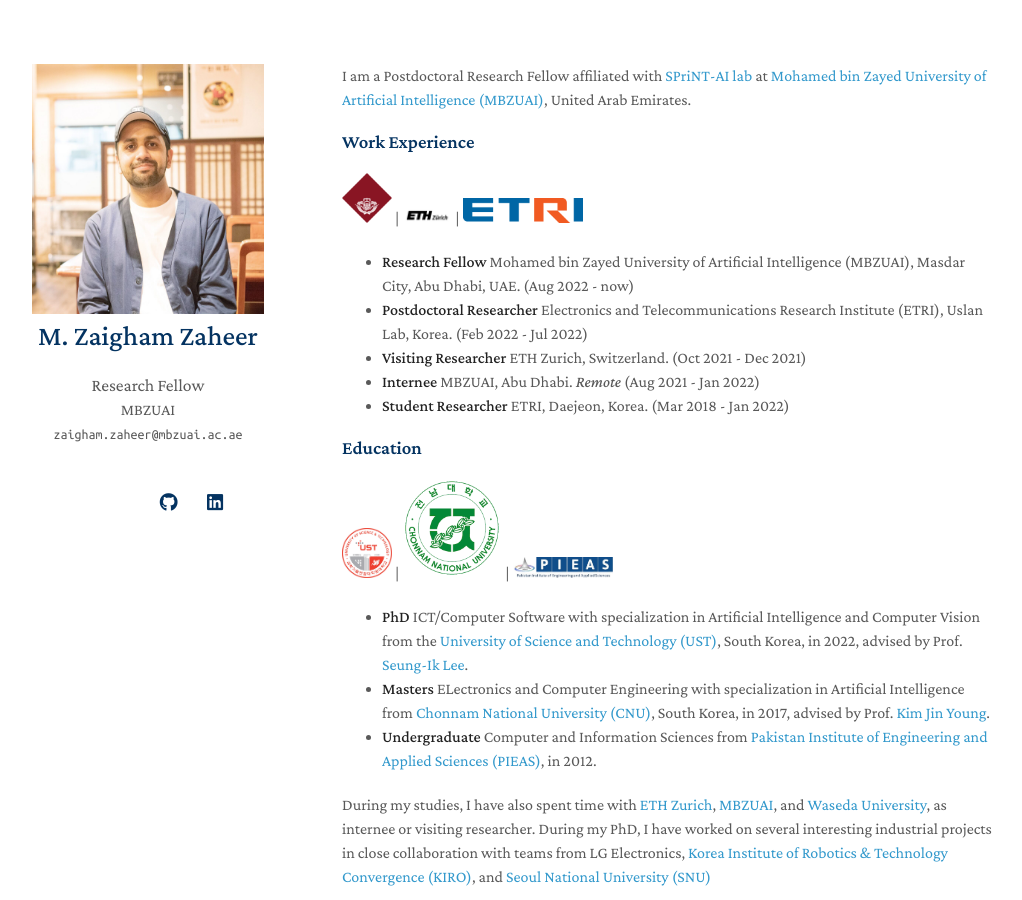
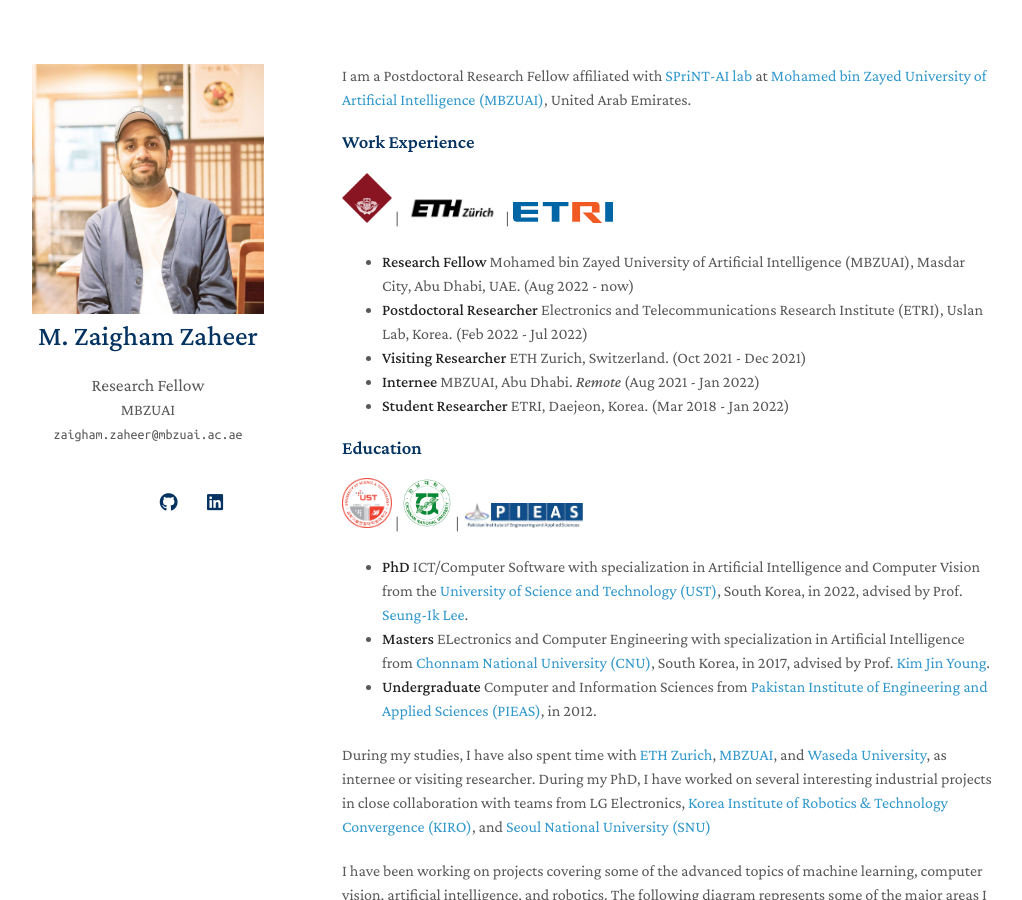
Before and after one commit to ZaighamZ/ZaighamZ.github.io, a Jekyll site: the page built from index.md, in a window 1280 px wide and 900 px high. Shown: the whole window, without its empty margins (128-1150 px from the left). Built offline with Jekyll 4.4.1, drawn with Linux system fonts in a browser that asks for light colours; nearby versions of some CDN libraries; a style sheet for code colours, icons or effects is not loaded.

Commit message:
Update index.md

```diff
--- a/index.md
+++ b/index.md
@@ -10,8 +10,8 @@ I am a Postdoctoral Research Fellow affiliated with [SPriNT-AI lab](https://www.
 
 ### Work Experience
 <img src="/assets/img/logos/waseda_logo.png" width="50"> |
-<img src="/assets/img/logos/ethz_logo.jfif" width="50"> |
-<img src="/assets/img/logos/etri_logo.gif" width="120">
+<img src="/assets/img/logos/ethz_logo.jfif" width="100"> |
+<img src="/assets/img/logos/etri_logo.gif" width="100">
 - **Research Fellow** Mohamed bin Zayed University of Artificial Intelligence (MBZUAI), Masdar City, Abu Dhabi, UAE. (Aug 2022 - now)
 - **Postdoctoral Researcher** Electronics and Telecommunications Research Institute (ETRI), Uslan Lab, Korea. (Feb 2022 - Jul 2022)
 - **Visiting Researcher** ETH Zurich, Switzerland. (Oct 2021 - Dec 2021)
@@ -22,8 +22,8 @@ I am a Postdoctoral Research Fellow affiliated with [SPriNT-AI lab](https://www.
 
 ### Education
 <img src="/assets/img/logos/ust_logo.jpg" width="50"> |
-<img src="/assets/img/logos/Chonnam_uni_logo.gif" width="100"> |
-<img src="/assets/img/logos/pieas_logo.jfif" width="100">
+<img src="/assets/img/logos/Chonnam_uni_logo.gif" width="50"> |
+<img src="/assets/img/logos/pieas_logo.jfif" width="120">
 
 
 - **PhD** ICT/Computer Software with specialization in Artificial Intelligence and Computer Vision from the [University of Science and Technology (UST)](www.ust.ac.kr/){:target="_blank"}, South Korea, in 2022, advised by Prof. [Seung-Ik Lee](https://sites.google.com/view/cvml-ust/professor?authuser=0/){:target="_blank"}.
```
